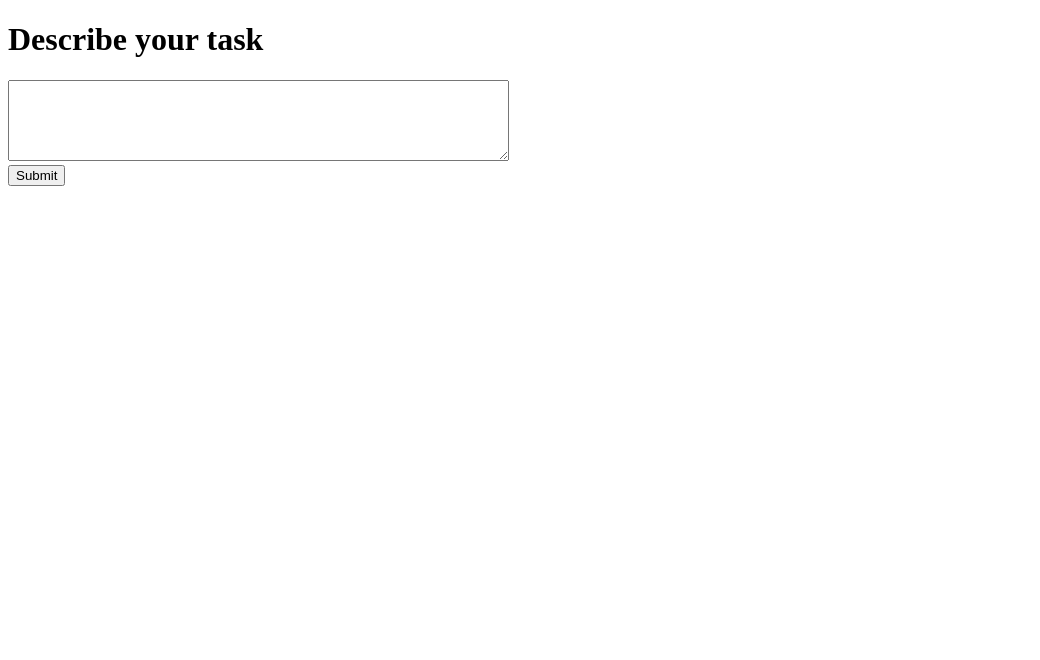
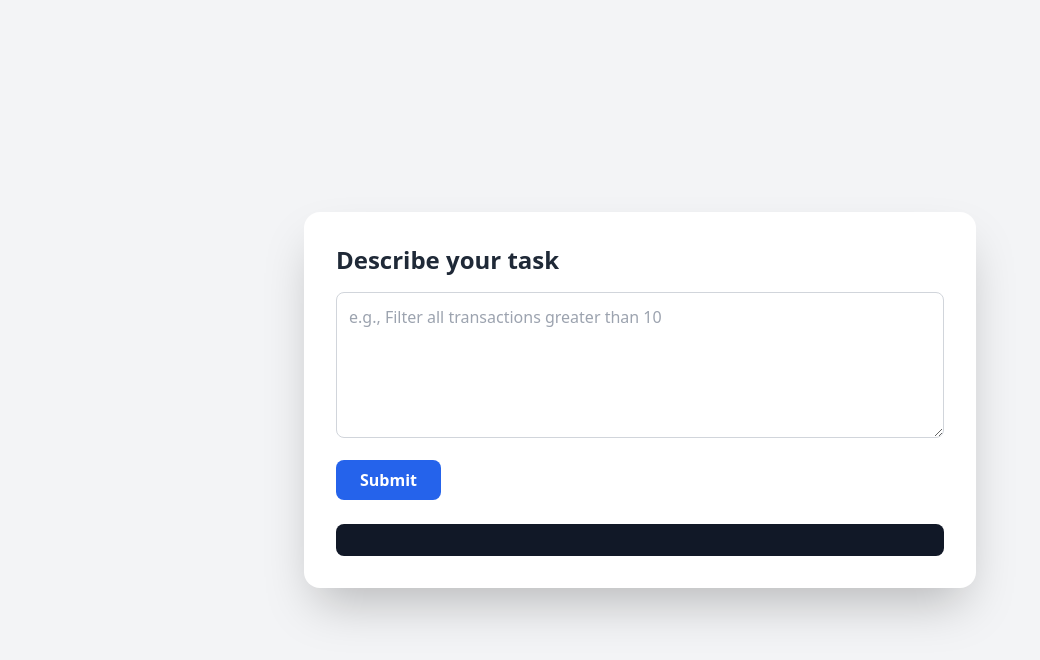
Before and after one commit to tomonikolovski/personal_finance_ai_data_pipeline, a plain HTML site: page llm_spark/frontend/index.html in a window 1280 px wide. Shown: the whole page, without its empty margins (0-1040 px from the left). Drawn offline with nearby package versions, Linux system fonts and the light colour scheme.

Commit message:
Updating frontend

```diff
--- a/llm_spark/frontend/index.html
+++ b/llm_spark/frontend/index.html
@@ -3,12 +3,20 @@
 <head>
   <meta charset="UTF-8">
   <title>PySpark Generator</title>
+  <script src="https://cdn.tailwindcss.com"></script>
 </head>
-<body>
-  <h1>Describe your task</h1>
-  <textarea id="description" rows="5" cols="60"></textarea><br>
-  <button onclick="generate()">Submit</button>
-  <pre id="output"></pre>
+<body class="bg-gray-100 min-h-screen flex items-center justify-center p-4">
+  <div class="bg-white shadow-2xl rounded-2xl p-8 max-w-2xl w-full">
+    <h1 class="text-2xl font-bold mb-4 text-gray-800">Describe your task</h1>
+    <textarea id="description" rows="5"
+              class="w-full p-3 border border-gray-300 rounded-lg focus:outline-none focus:ring-2 focus:ring-blue-500 mb-4"
+              placeholder="e.g., Filter all transactions greater than 10"></textarea>
+    <button onclick="generate()"
+            class="bg-blue-600 hover:bg-blue-700 text-white font-semibold py-2 px-6 rounded-lg transition duration-200">
+      Submit
+    </button>
+    <pre id="output" class="mt-6 p-4 bg-gray-900 text-green-300 text-sm rounded-lg overflow-x-auto whitespace-pre-wrap"></pre>
+  </div>
 
   <script>
     async function generate() {
@@ -20,9 +28,9 @@
       });
       const data = await res.json();
       document.getElementById("output").textContent =
-        "Generated Code:\n" + data.generated_code +
-        "\n\nOutput:\n" + data.output +
-        "\n\nErrors:\n" + data.error;
+        "🔧 Generated Code:\n" + data.generated_code +
+        "\n\n📤 Output:\n" + data.output +
+        "\n\n⚠️ Errors:\n" + data.error;
     }
   </script>
 </body>
```
